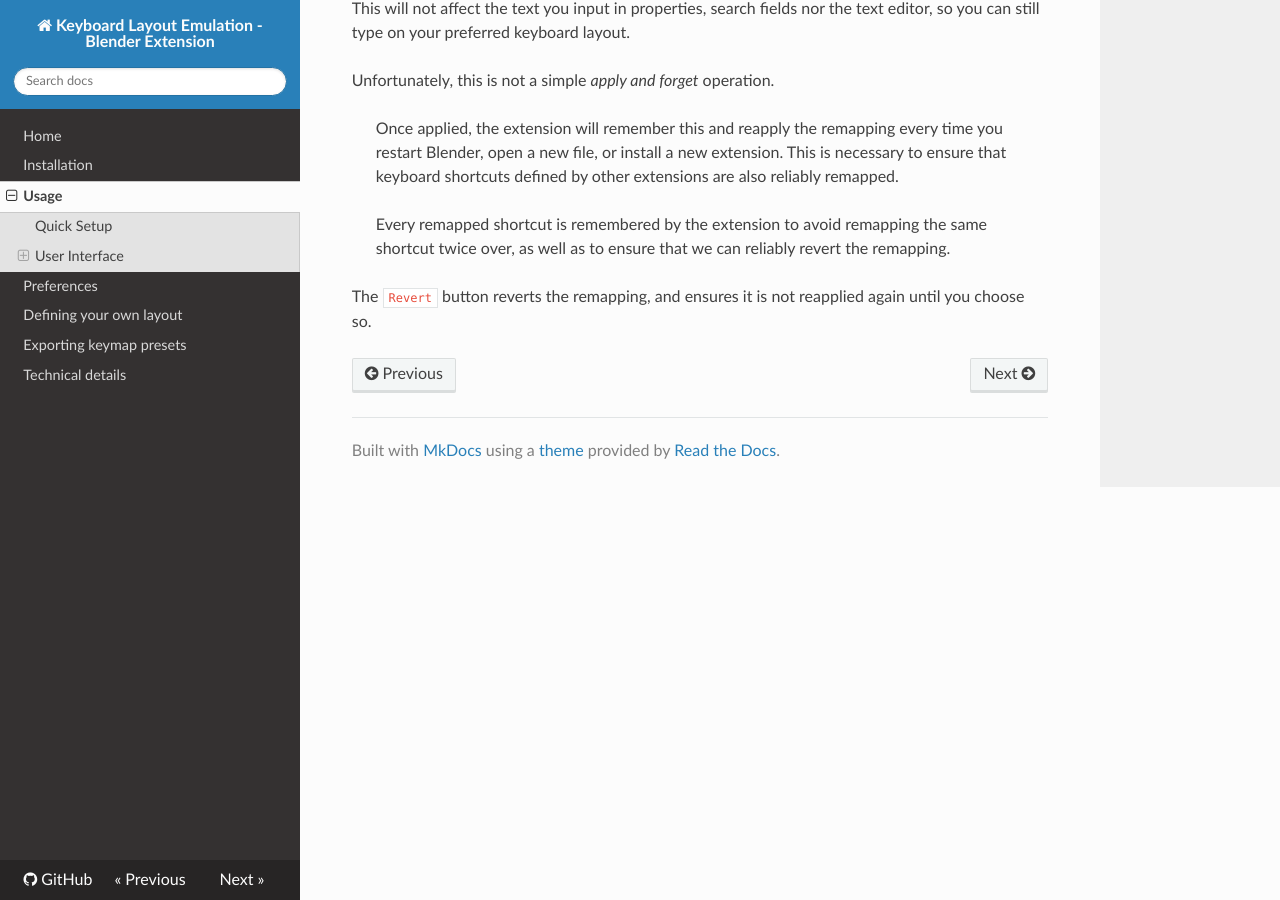
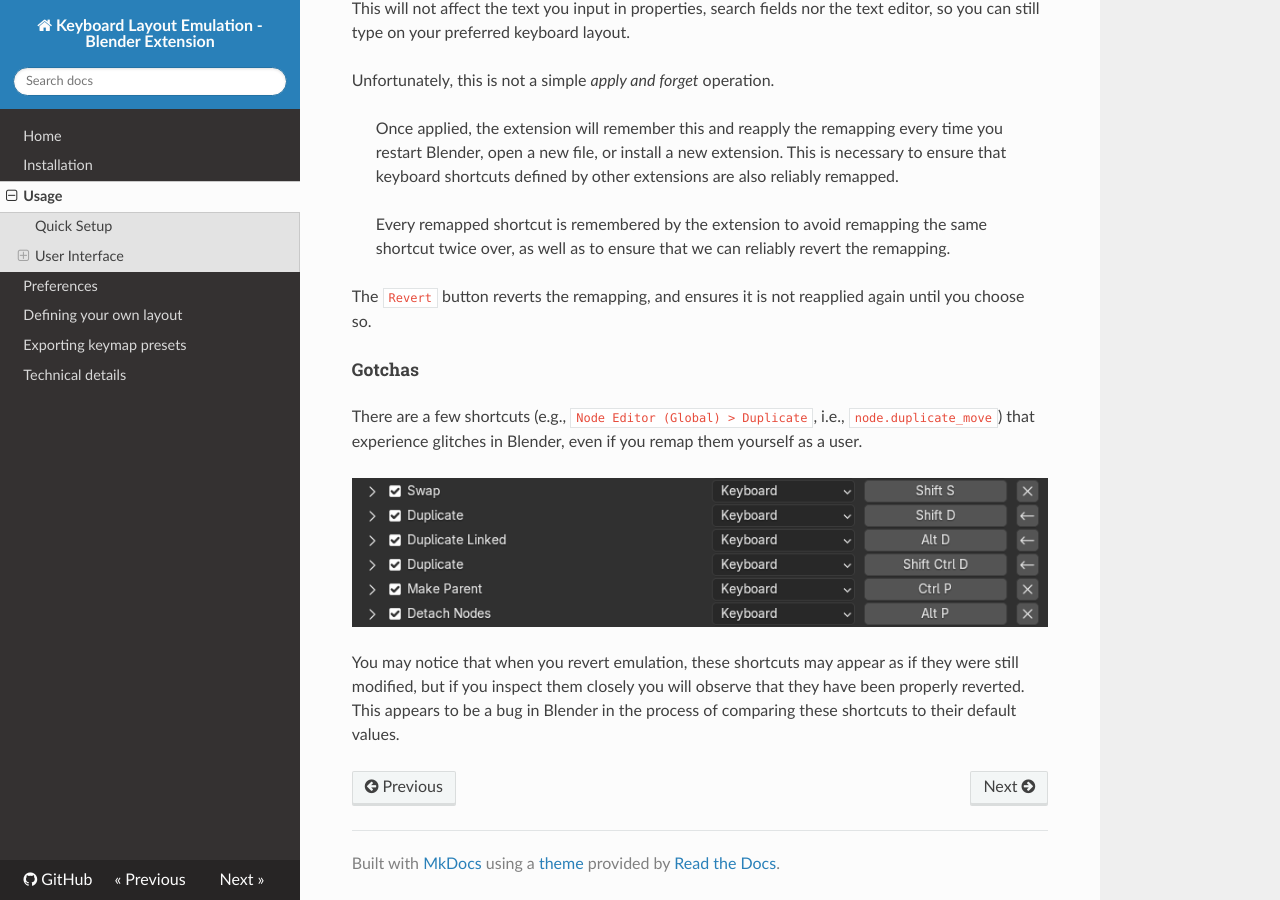
Before and after one commit to endorh/blender-keyboard-layout-emulation, an MkDocs documentation site: the page built from docs/keyboard-layout-emulation/docs/usage.md, in a window 1280 px wide and 900 px high, scrolled down 2047 px. Built offline with MkDocs 1.6.1, drawn with Linux system fonts in a browser that asks for light colours; nearby versions of some CDN libraries.

Commit message:
Add comment on gotchas reverting emulation.
- Normalize docs image links.

```diff
--- a/docs/keyboard-layout-emulation/docs/usage.md
+++ b/docs/keyboard-layout-emulation/docs/usage.md
@@ -84,3 +84,15 @@ Unfortunately, this is not a simple *apply and forget* operation.
 
 The `Revert` button reverts the remapping, and ensures it is not reapplied
 again until you choose so.
+
+##### Gotchas
+There are a few shortcuts (e.g., `Node Editor (Global) > Duplicate`, i.e., `node.duplicate_move`)
+that experience glitches in Blender, even if you remap them yourself as a user.
+
+![Glitchy node duplicate shortcuts](images/glitchy-key-map-items-node-duplicate.png)
+
+You may notice that when you revert emulation, these shortcuts may appear as if they were
+still modified, but if you inspect them closely you will observe that they have been
+properly reverted.
+This appears to be a bug in Blender in the process of comparing these shortcuts to their
+default values.
```
Also changed, not shown: docs/keyboard-layout-emulation/docs/technical-details.md (+1 -1 lines), docs/keyboard-layout-emulation/docs/images/debug-addon-preferences-remapped-keymaps.png (renamed from docs/keyboard-layout-emulation/docs/images/debug_addon_preferences_remapped_keymaps.png), docs/keyboard-layout-emulation/docs/images/glitchy-key-map-items-node-duplicate.png (added).
